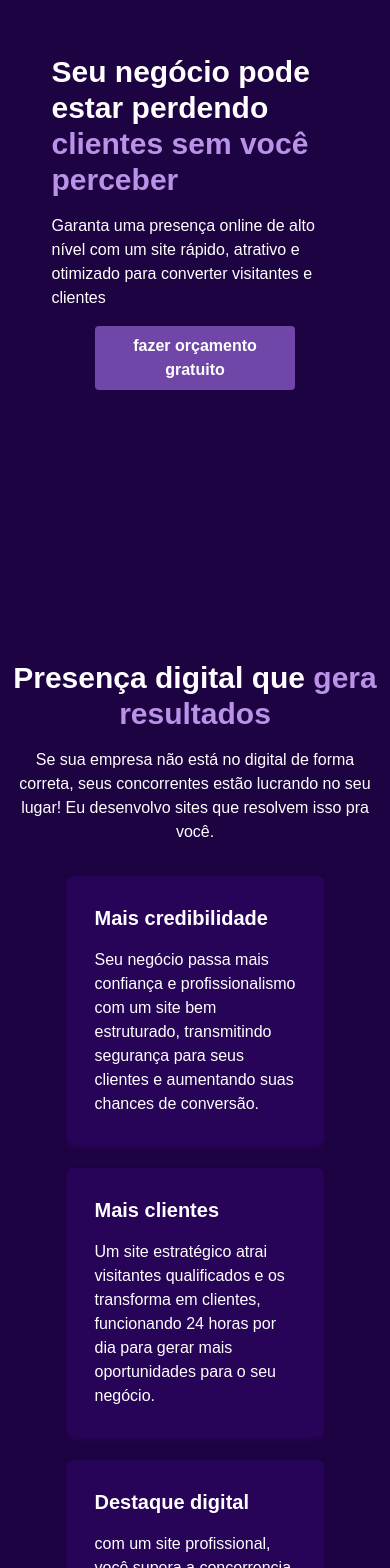
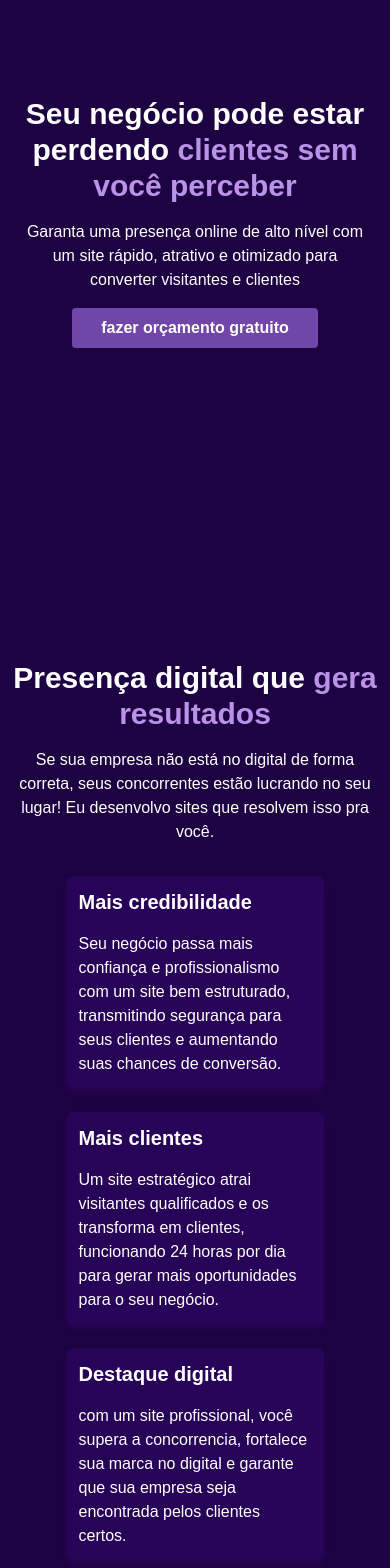
Before and after one commit to luckfer7/lucaswebsites, a Next.js app: page / in a window 390 px wide. Shown: the part 200-1768 px from the top of the page. Built offline with nearby package versions, Linux system fonts and the light colour scheme.

Commit message:
site finalizado

```diff
--- a/package.json
+++ b/package.json
@@ -9,6 +9,7 @@
     "lint": "next lint"
   },
   "dependencies": {
+    "aos": "^2.3.4",
     "next": "15.3.2",
     "react": "^19.0.0",
     "react-dom": "^19.0.0",
--- a/src/app/globals.css
+++ b/src/app/globals.css
@@ -23,7 +23,7 @@ body {
   }
 
   .first-container {
-    @apply flex-col  max-w-[90%] gap-10 shadow-none
+    @apply flex-col  max-w-[90%] gap-10 shadow-none p-0 text-center
   }
 
   .img-first {
@@ -38,8 +38,20 @@ body {
     @apply flex-col
   }
 
+  .second-section-title {
+    @apply px-2
+  }
+
   .text-second-container {
     @apply text-center mx-2
+  }
+
+  .second-container--container {
+    @apply p-3
+  }
+
+  .fourth-section--title {
+    @apply px-2
   }
 
   .last-title {
--- a/src/app/layout.js
+++ b/src/app/layout.js
@@ -1,5 +1,6 @@
 import { Geist, Geist_Mono, Raleway } from "next/font/google";
 import "./globals.css";
+import AOSInitializer from "@/componentes/AosInitializer";
 
 const raleway = Raleway({
   variable: "--font-raleway",
@@ -17,6 +18,7 @@ export default function RootLayout({ children }) {
       <body
         className={`${raleway.variable} antialiased`}
       >
+        <AOSInitializer />
         {children}
       </body>
     </html>
--- a/src/app/page.js
+++ b/src/app/page.js
@@ -14,14 +14,17 @@ import CarrosselProjetos from "@/componentes/Carousel/ProjectsCarouse";
 export default function Home() {
   return (
     <div className="main-container" >
-      <Section className=" min-h-screen flex justify-center items-center first-section ">
-        <Container className=" flex max-w-[80%] shadow-md shadow-[#6c4a99] rounded-md p-8  first-container ">
+      <Section data-aos="fade-right" className=" min-h-screen flex justify-center items-center first-section ">
+        <Container className=" flex max-w-[80%] shadow-md rounded-md p-8  first-container ">
           <Container className=" flex flex-col gap-4 justify-center">
             <TitleTwo className="text-3xl font-semibold ">
               Seu negócio pode estar perdendo <span className="text-[#ba93e9]" >clientes sem você perceber</span>
             </TitleTwo>
             <Paragraph className=" text-base ">Garanta uma presença online de alto nível com um site rápido, atrativo e otimizado para converter visitantes e clientes</Paragraph>
-            <Link href="https://wa.me/5521994468609" target="_blank" className="bg-[#7046a8] text-white font-semibold px-4 py-2 rounded hover:bg-[#a47ed2] transition cursor-pointer w-[70%] text-center container-button " >
+            <Link href="https://wa.me/5521994468609" target="_blank" className="bg-[#7046a8] text-white font-semibold px-4 py-2 rounded hover:bg-[#a47ed2] transition cursor-pointer w-[70%] text-center
+            transition delay-150 duration-300 ease-in-out
+            hover:-translate-y-1 hover:scale-110
+            container-button " >
               fazer orçamento gratuito
             </Link>
           </Container>
@@ -33,30 +36,35 @@ export default function Home() {
       </Section>
 
       <Section className=" min-h-screen flex justify-center items-center flex-col ">
-        <TitleTwo className=" text-3xl text-center font-semibold mb-4" >Presença digital que <span className="text-[#ba93e9]" >gera resultados</span></TitleTwo>
-        <Paragraph className="mb-6 text-second-container" >Se sua empresa não está no digital de forma correta, seus concorrentes estão lucrando no seu lugar! Eu desenvolvo sites que resolvem isso pra você.</Paragraph>
-        <Container className=" flex gap-6 p-2 w-[70%] second-container ">
+        <TitleTwo data-aos="fade-left" className=" text-3xl text-center font-semibold mb-4 second-section-title " >Presença digital que <span className="text-[#ba93e9]" >gera resultados</span></TitleTwo>
+        <Paragraph data-aos="fade-left" className="mb-6 text-second-container" >Se sua empresa não está no digital de forma correta, seus concorrentes estão lucrando no seu lugar! Eu desenvolvo sites que resolvem isso pra você.</Paragraph>
+        <Container  className=" flex gap-6 p-2 w-[70%] second-container ">
 
-          <Container className="bg-[#280458] p-4 shadow-md shadow-[#280458] rounded-md hover:bg-[#ba93e9] p-7">
-            <TitleFour className="mb-4 text-xl font-semibold" >Mais credibilidade</TitleFour>
+          <Container data-aos="fade-up"
+     data-aos-duration="3000" className="bg-[#280458] p-4 shadow-md shadow-[#280458] rounded-md hover:bg-[#ba93e9] p-7 second-container--container ">
+            <TitleFour className="mb-4 text-xl font-semibold " >Mais credibilidade</TitleFour>
             <Paragraph>Seu negócio passa mais confiança e profissionalismo com um site bem estruturado, transmitindo segurança para seus clientes e aumentando suas chances de conversão.</Paragraph>
           </Container>
-          <Container className="bg-[#280458] p-4 shadow-md shadow-[#280458] rounded-md hover:bg-[#ba93e9] p-7">
+          <Container data-aos="fade-up"
+     data-aos-duration="3000" className="bg-[#280458] p-4 shadow-md shadow-[#280458] rounded-md hover:bg-[#ba93e9] p-7 second-container--container ">
             <TitleFour className="mb-4 text-xl font-semibold" >Mais clientes</TitleFour>
             <Paragraph>Um site estratégico atrai visitantes qualificados e os transforma em clientes, funcionando 24 horas por dia para gerar mais oportunidades para o seu negócio.</Paragraph>
           </Container>
-          <Container className="bg-[#280458] p-4 shadow-md shadow-[#280458] rounded-md hover:bg-[#ba93e9] p-7">
+          <Container data-aos="fade-up"
+     data-aos-duration="3000" className="bg-[#280458] p-4 shadow-md shadow-[#280458] rounded-md hover:bg-[#ba93e9] p-7 second-container--container ">
             <TitleFour className="mb-4 text-xl font-semibold" >Destaque digital</TitleFour>
             <Paragraph>com um site profissional, você supera a concorrencia, fortalece sua marca no digital e garante que sua empresa seja encontrada pelos clientes certos.</Paragraph>
           </Container>
-          <Container className="bg-[#280458] p-4 shadow-md shadow-[#280458] rounded-md hover:bg-[#ba93e9] p-7">
+          <Container data-aos="fade-up"
+     data-aos-duration="3000" className="bg-[#280458] p-4 shadow-md shadow-[#280458] rounded-md hover:bg-[#ba93e9] p-7 second-container--container ">
             <TitleFour className="mb-4 text-xl font-semibold" >Atendimento rápido</TitleFour>
             <Paragraph>Integre seu site ao seu WhatsApp ou outra redes sociais, tornando a comunicação mais ágil e eficiente, sem perder nenhuma oportunidade de venda.</Paragraph>
           </Container>
         </Container>
       </Section>
 
-      <Section className=" h-screen flex  items-center flex-col" >
+      <Section data-aos="fade-up"
+     data-aos-anchor-placement="bottom-bottom" className=" h-screen flex  items-center flex-col" >
         <TitleTwo className="text-3xl text-center font-semibold mt-30 mb-15" >Meus serviços</TitleTwo>
         <Container className="flex gap-2 items-center mb-5">
           <BsCheckCircleFill /> <TitleFour className=" text-xl font-semibold text-center" >Sites institucionais</TitleFour>
@@ -75,9 +83,9 @@ export default function Home() {
         </Container>
       </Section>
 
-      <Section className=" h-screen flex  items-center flex-col" >
-        <Container>
-          <TitleTwo className= "text-3xl text-center font-semibold mt-30 mb-15 " >Benefícios para o cliente</TitleTwo>
+      <Section data-aos="fade-up-right" className=" h-screen flex  items-center flex-col fourth-section " >
+        <Container className=" " >
+          <TitleTwo className= "text-3xl text-center font-semibold mt-30 mb-15 fourth-section--title " >Benefícios para o cliente</TitleTwo>
           <Container className="flex p-2 gap-2 items-center mb-5">
             <BsCheckCircleFill /> <TitleFour className=" text-xl font-semibold " >Site responsivo para todos os dispositivos</TitleFour>
           </Container>
@@ -108,7 +116,9 @@ export default function Home() {
 
       <Section className="h-screen flex  items-center flex-col mt-40" >
         <TitleTwo className=" text-3xl font-semibold mb-15 last-title " >Vamos criar o seu site dos sonhos?</TitleTwo>
-        <Link className=" bg-[#7046a8] text-white font-semibold px-10 py-2 rounded hover:bg-[#a47ed2] transition cursor-pointer" href="https://wa.me/5521994468609" target="_blank">QUERO MEU SITE!</Link>
+        <Link className=" bg-[#7046a8] text-white font-semibold px-10 py-2 rounded hover:bg-[#a47ed2] cursor-pointer
+        transition delay-150 duration-300 ease-in-out
+        hover:-translate-y-1 hover:scale-110 " href="https://wa.me/5521994468609" target="_blank">QUERO MEU SITE!</Link>
       </Section>
 
 
--- /dev/null
+++ b/src/componentes/AosInitializer/index.jsx
@@ -0,0 +1,17 @@
+// app/components/AOSInitializer.js
+'use client';
+
+import { useEffect } from 'react';
+import AOS from 'aos';
+import 'aos/dist/aos.css';
+
+export default function AOSInitializer() {
+  useEffect(() => {
+    AOS.init({
+      duration: 800,
+      once: true,
+    });
+  }, []);
+
+  return null;
+}
--- a/src/componentes/Carousel/ProjectsCarouse.jsx
+++ b/src/componentes/Carousel/ProjectsCarouse.jsx
@@ -46,11 +46,15 @@ export default function CarrosselProjetos() {
 
           ))}
 
-           <div className="absolute top-1/2 left-0 right-0 flex justify-between px-4 -translate-y-1/2 z-20" >
-              <button onClick={anterior} >
+           <div className="absolute top-1/2 left-0 right-0 flex justify-between px-4 -translate-y-1/2 z-20  " >
+              <button
+                className=' cursor-pointer '
+                onClick={anterior} >
                   <BsChevronLeft size={40} />
               </button>
-              <button onClick={proximo} >
+              <button
+                className=' cursor-pointer '
+                onClick={proximo} >
                   <BsChevronRight size={40} />
               </button>
             </div>
@@ -63,7 +67,7 @@ export default function CarrosselProjetos() {
         <div className=' mt-4' >
               <Link
                 className="text-purple-400 border-1
-                 shadow-[0_0_5px_5px_rgba(235,24,239,0.25)] rounded-lg p-5 text-lg font-medium"
+                 shadow-[0_0_5px_5px_rgba(235,24,239,0.25)] rounded-lg p-5 text-lg font-medium "
                 href={projetos[indiceAtual].url} target="_blank" rel="noopener noreferrer">
                 {projetos[indiceAtual].titulo}
               </Link>
```
Also changed, not shown: 1 other file (tests, documents, lock files or other folders).
